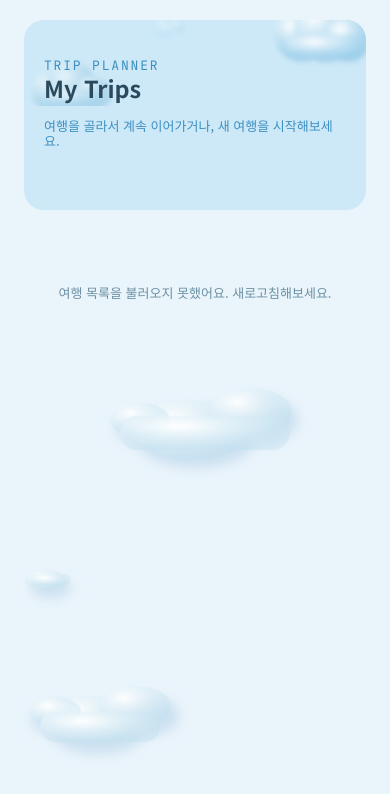
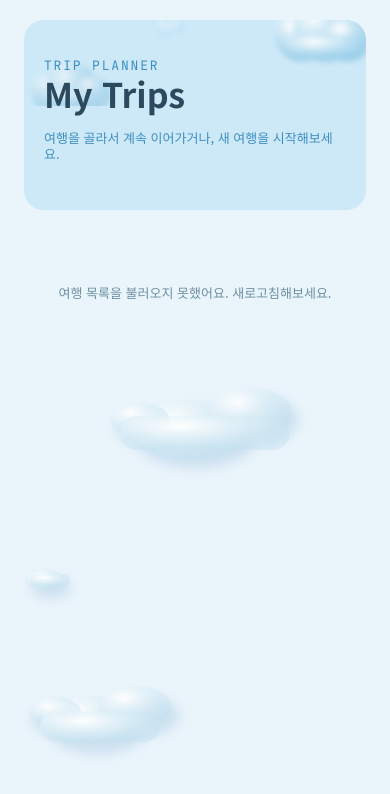
Before and after one commit to sssssseul/Trip-Planner, a plain HTML site: page trips.html in a window 390 px wide. Drawn offline with Linux system fonts and the light colour scheme; no server answers.

Commit message:
Update trips.html

```diff
--- a/trips.html
+++ b/trips.html
@@ -60,6 +60,7 @@
   }
   @media (max-width:480px){
     .header{padding:22px 20px 18px; height:auto; min-height:190px;}
+    .header h1{font-size:26px;}
   }
   .eyebrow{
     font-family:'JetBrains Mono', monospace;
@@ -73,7 +74,7 @@
   .header h1{
     font-family:'Noto Sans KR', 'Noto Sans JP', -apple-system, sans-serif;
     font-weight:700;
-    font-size:clamp(22px, 6vw, 38px);
+    font-size:34px;
     line-height:1.2;
     margin:0;
     color:var(--ink);
```
